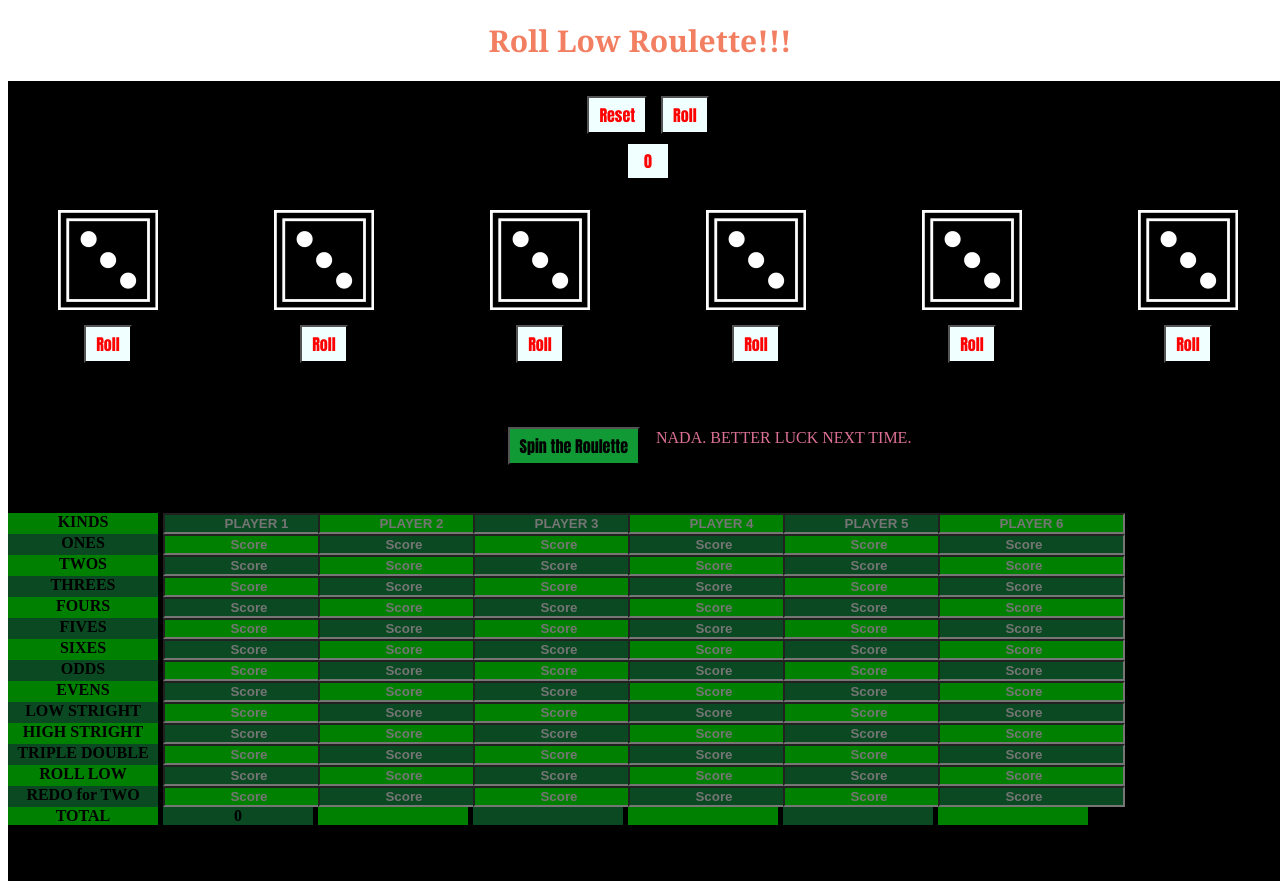
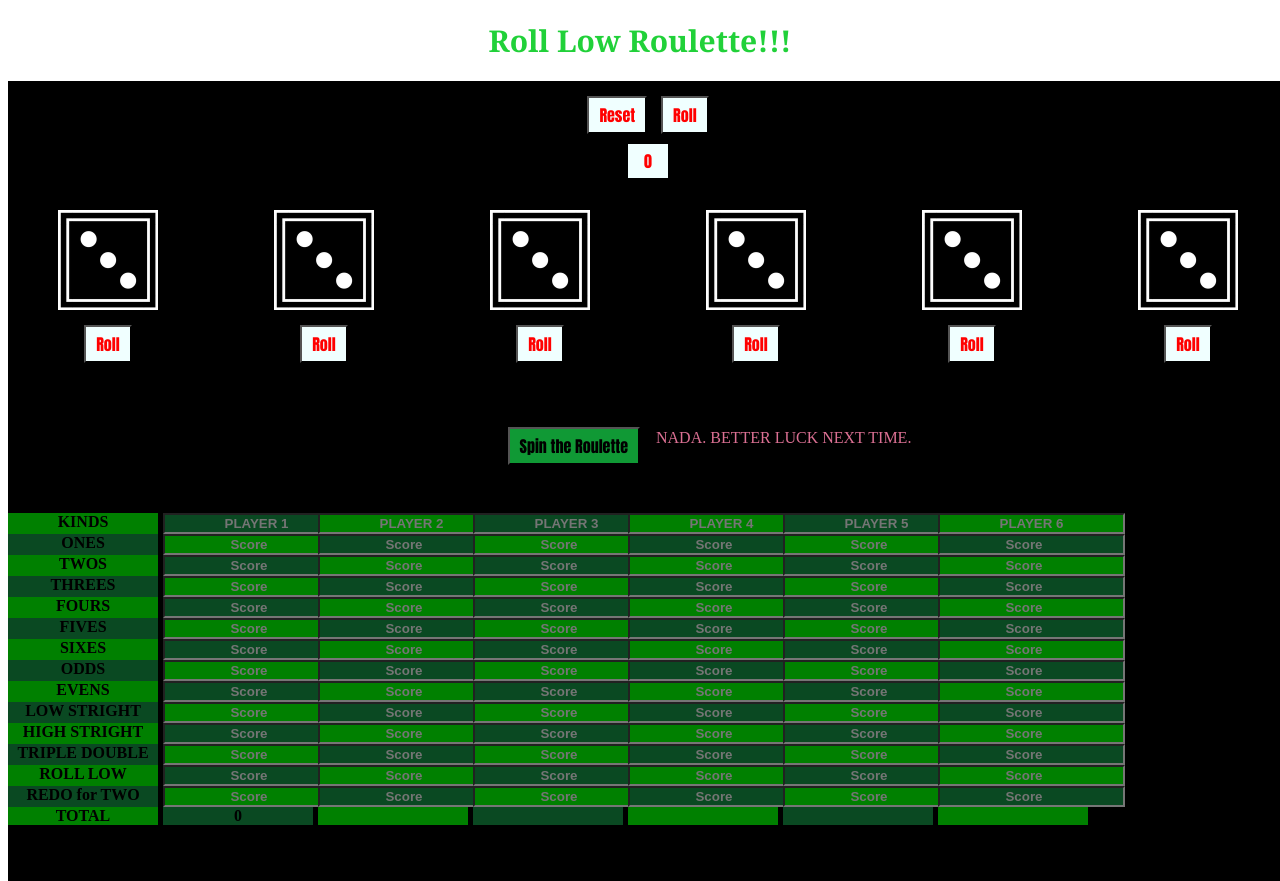
Before and after one commit to Catface-Coder/ROLL-LOW-ROULETTE-2, a plain HTML site: page index.html in a window 1280 px wide. Drawn offline with Linux system fonts and the light colour scheme.

Commit message:
title color change name

```diff
--- a/styles.css
+++ b/styles.css
@@ -4,7 +4,7 @@
   text-align: center;
   font-family: Georgia, 'Times New Roman', Times, serif;
   font-size: 30px;
-  color: #f37f62;
+  color: #21d139;
   position: relative;
   width: 100%;
 }
```
